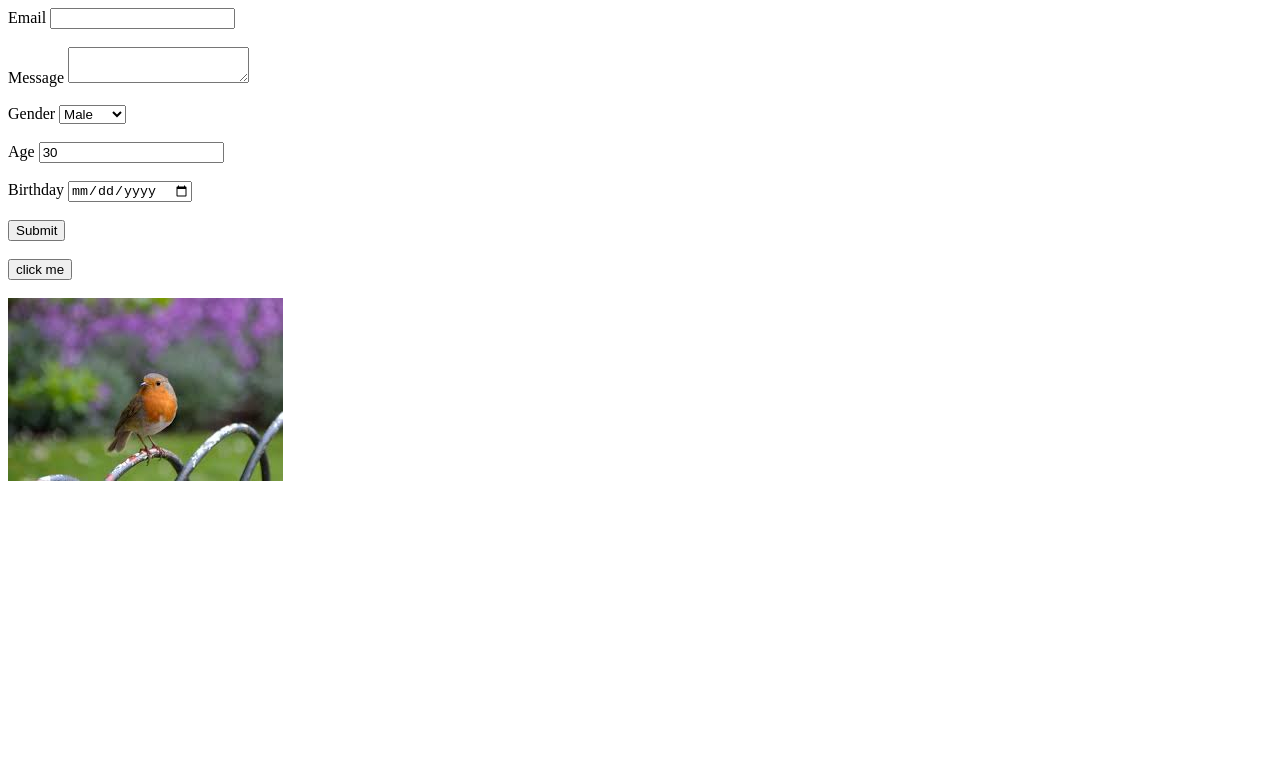
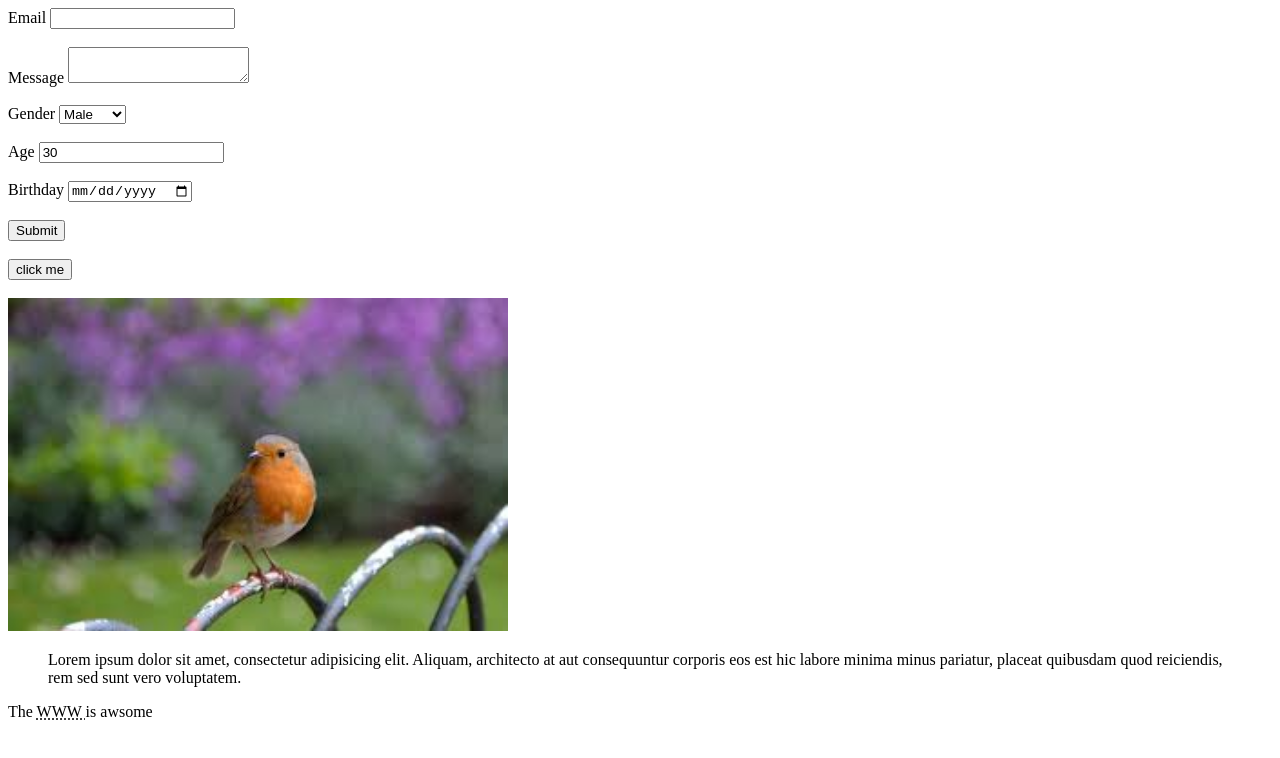
Before and after one commit to Tim2107/test, a plain HTML site: page index.html in a window 1280 px wide. Shown: the part 782-1540 px from the top of the page. Drawn offline with Linux system fonts and the light colour scheme.

Commit message:
css Start

```diff
--- a/index.html
+++ b/index.html
@@ -120,8 +120,17 @@
 <br/>
 <br/>
 <!--Image-->
-<img src="bird.jpeg">
+<a href="images/bird.jpeg">
+<img src="images/bird.jpeg" alt="Bird" width="500">
+</a>
 
+<!--quotations-->
+<blockquote cite="http://traversymedia.com">
+    Lorem ipsum dolor sit amet, consectetur adipisicing elit. Aliquam, architecto at aut consequuntur corporis eos est hic labore minima minus pariatur, placeat quibusdam quod reiciendis, rem sed sunt vero voluptatem.
+
+</blockquote>
+
+<p> The <abbr title="World Wide Web"> WWW </abbr> is awsome</p>
 <div style="margin-top:500px"></div>
 
 </body>
```
Also changed, not shown: images/bird.jpeg (renamed from bird.jpeg).
